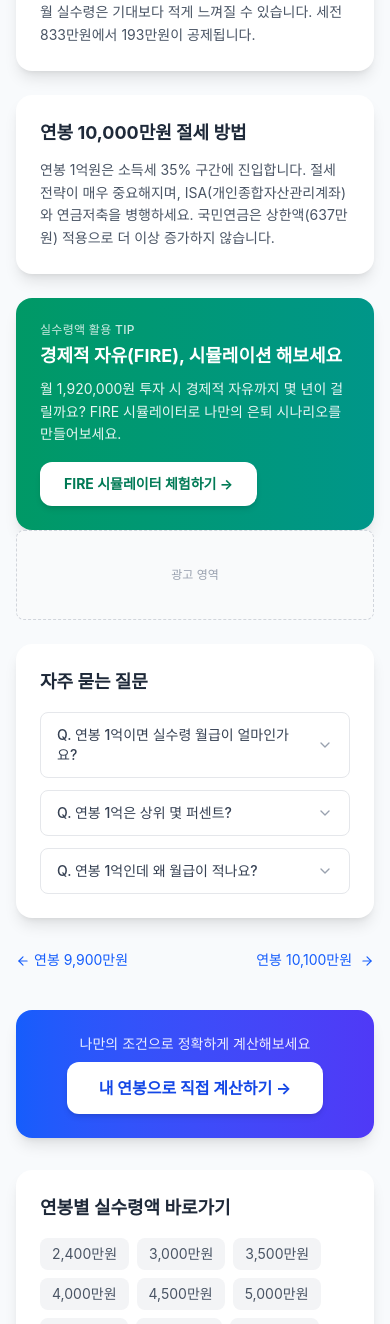
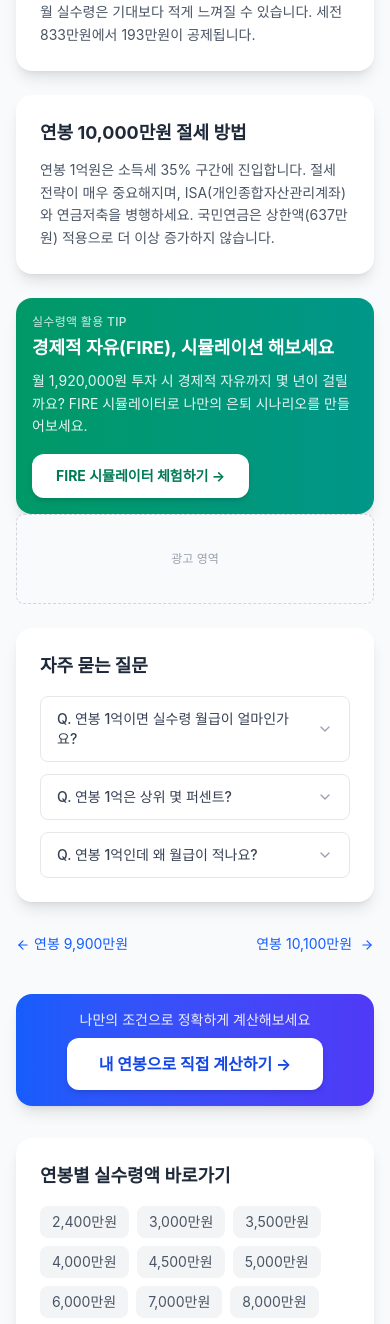
Before and after one commit to thingineeer/salary-calculator, a Next.js app: page /salary/10000 in a window 390 px wide. Shown: the part 966-2290 px from the top of the page. Built offline with nearby package versions, Linux system fonts and the light colour scheme; a web font is replaced by a local one.

Commit message:
fix: 모바일 터치타겟 + 패딩 반응형 추가 수정
- WorkConditionDisclosure 버튼 min-h-[44px] + py-2 (HIG 터치 타겟)
- InvestmentCTA p-6 → p-4 sm:p-6 (모바일 패딩 과다 수정)
- salary/[amount] CTA 카드 p-6 → p-4 sm:p-6

```diff
--- a/src/app/hourly/page.tsx
+++ b/src/app/hourly/page.tsx
@@ -669,7 +669,7 @@ function WorkConditionDisclosure({
       <button
         type="button"
         onClick={() => setOpen(!open)}
-        className="w-full flex items-center justify-between text-left group"
+        className="w-full flex items-center justify-between text-left group py-2 min-h-[44px]"
         aria-expanded={open}
       >
         <span className="text-xs text-gray-500 dark:text-gray-400">
--- a/src/app/salary/[amount]/page.tsx
+++ b/src/app/salary/[amount]/page.tsx
@@ -216,7 +216,7 @@ export default async function SalaryDetailPage({ params }: PageProps) {
           </nav>
 
           {/* 메인 계산기 CTA */}
-          <div className="mt-8 bg-gradient-to-r from-blue-600 to-indigo-600 rounded-2xl p-6 text-center shadow-lg">
+          <div className="mt-8 bg-gradient-to-r from-blue-600 to-indigo-600 rounded-2xl p-4 sm:p-6 text-center shadow-lg">
             <p className="text-white/90 text-sm mb-2">
               나만의 조건으로 정확하게 계산해보세요
             </p>
--- a/src/components/InvestmentCTA.tsx
+++ b/src/components/InvestmentCTA.tsx
@@ -43,7 +43,7 @@ export default function InvestmentCTA({ amount, netSalary }: InvestmentCTAProps)
     tier === 'high' ? 'FIRE 시뮬레이터 체험하기' : '배당금 시뮬레이터로 확인하기';
 
   return (
-    <div className="bg-gradient-to-r from-emerald-600 to-teal-600 dark:from-emerald-700 dark:to-teal-700 rounded-2xl p-6 shadow-lg">
+    <div className="bg-gradient-to-r from-emerald-600 to-teal-600 dark:from-emerald-700 dark:to-teal-700 rounded-2xl p-4 sm:p-6 shadow-lg">
       <p className="text-white/80 text-xs font-medium tracking-wide mb-1">
         실수령액 활용 TIP
       </p>
```
